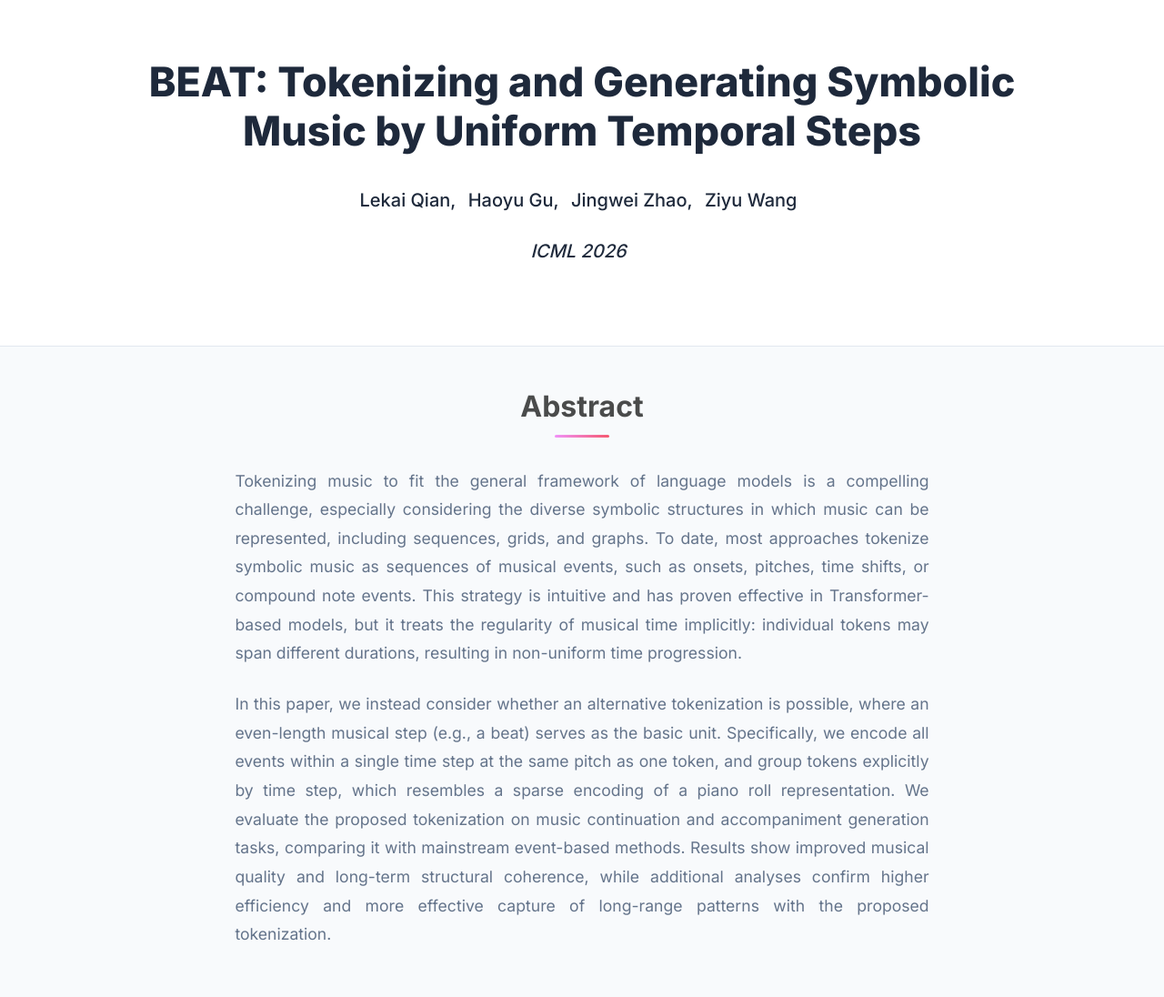
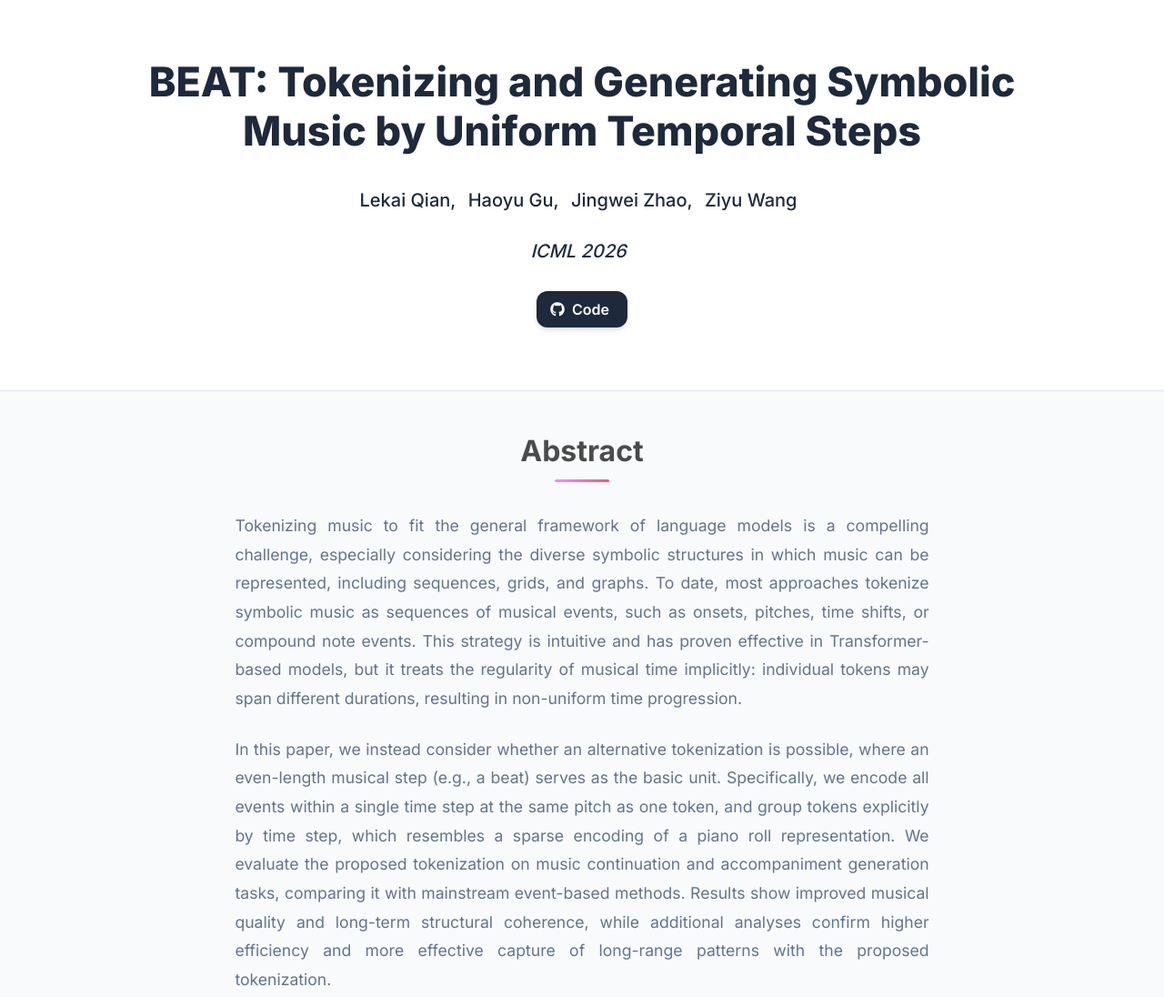
Before and after one commit to Lekai-Qian/BEAT-ICML2026, a plain HTML site: page index.html in a window 1280 px wide. Shown: the top 1096 px of the page at 91% size. Drawn offline with nearby package versions, Linux system fonts and the light colour scheme.

Commit message:
Add Code button linking to Lekai-Qian/BEAT-code

```diff
--- a/index.html
+++ b/index.html
@@ -68,6 +68,14 @@
 
             <div class="is-size-5 publication-authors" style="margin-top: 0.5rem;">
               <span class="author-block"><i>ICML 2026</i></span>
+            </div>
+
+            <!-- Links -->
+            <div class="publication-links" style="margin-top: 1.5rem;">
+              <a href="https://github.com/Lekai-Qian/BEAT-code" class="button is-rounded is-dark" style="margin: 0.3rem; font-weight: 500;">
+                <span class="icon"><i class="fab fa-github"></i></span>
+                <span>Code</span>
+              </a>
             </div>
 
           </div>
```
